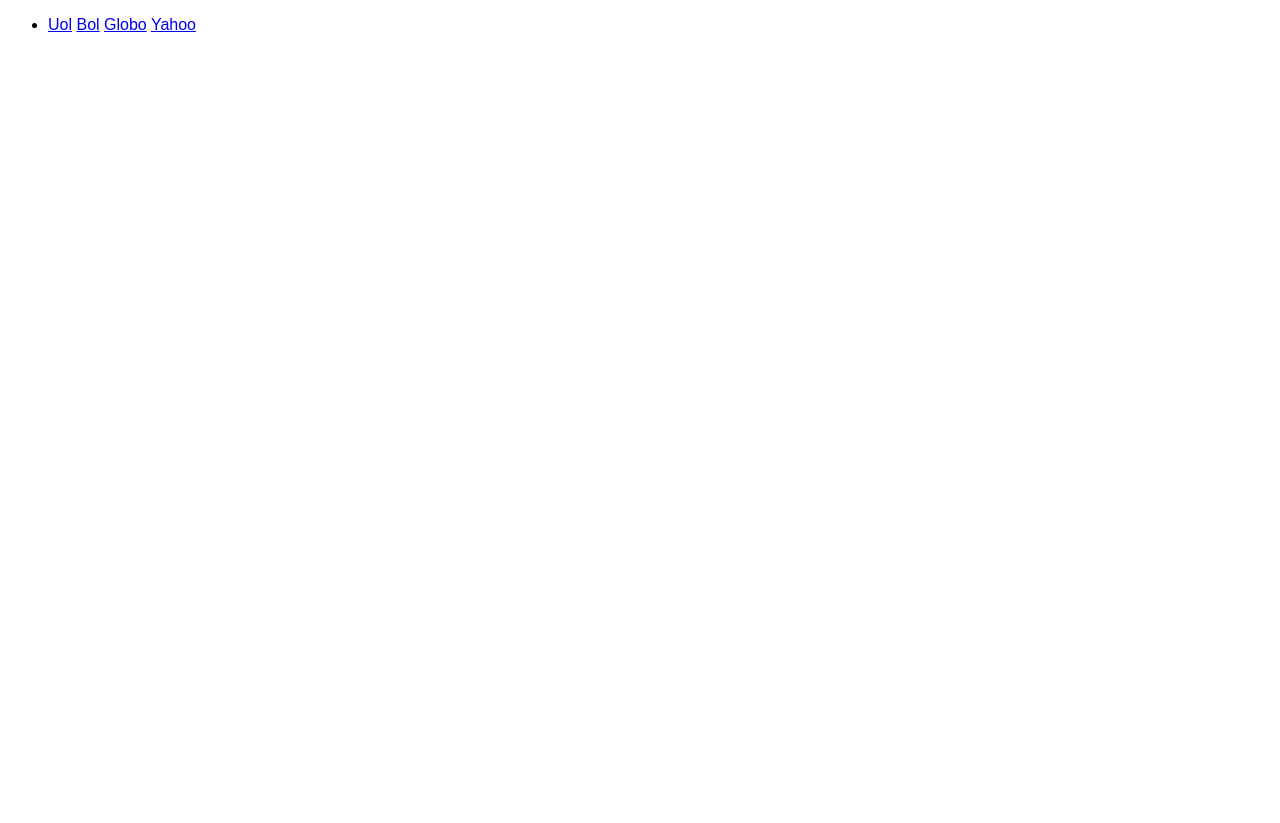
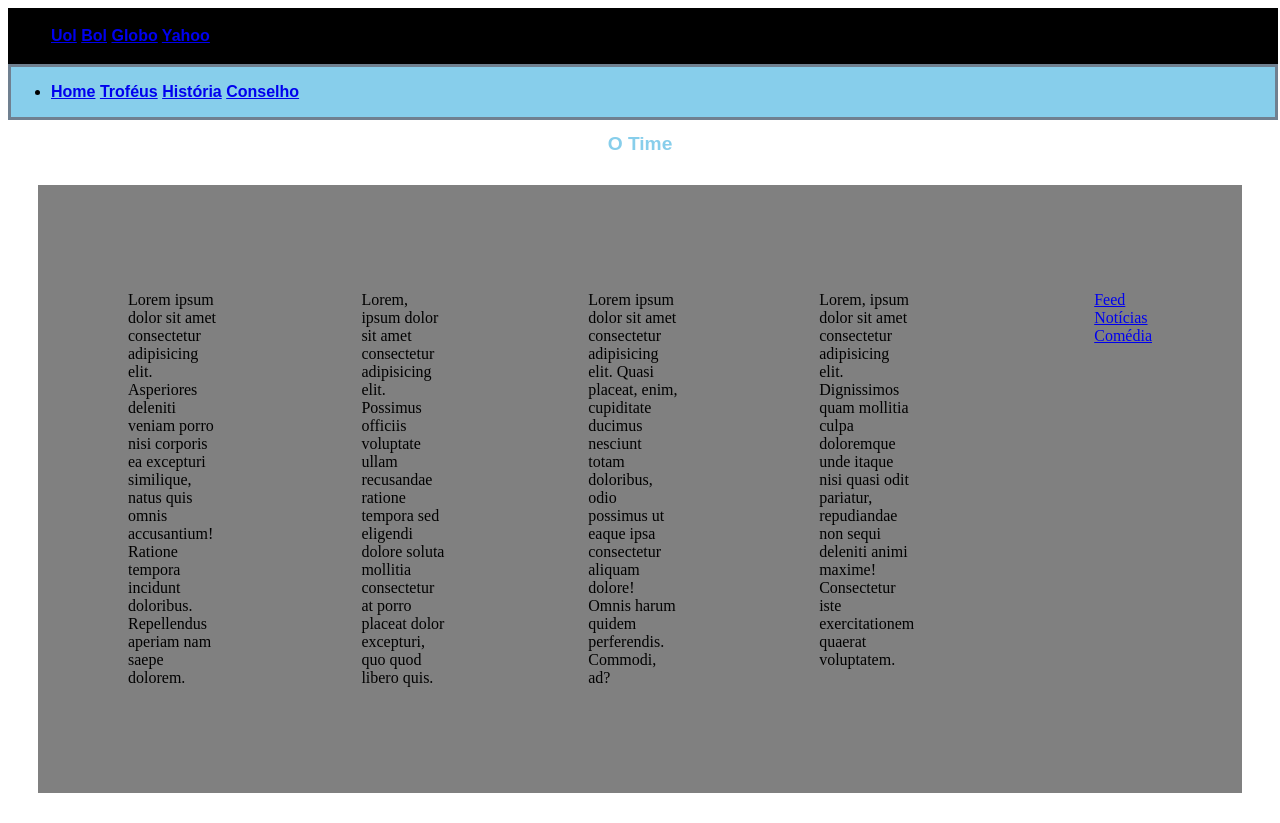
Before and after one commit to teradevlab/cssatv3, a plain HTML site: page index.html in a window 1280 px wide. Before the commit the page ends 800 px from the top, so only its background shows below. Drawn offline with Linux system fonts and the light colour scheme.

Commit message:
Configurando site.

```diff
--- a/index.html
+++ b/index.html
@@ -5,19 +5,102 @@
     <meta name="viewport" content="width=device-width, initial-scale=1.0">
     <title>Atividade 3</title>
     <style>
+
         #Cabecalho01{
             text-decoration: none;
             font-family: Arial, Helvetica, sans-serif;
-            list-style: none;
+            margin: 0 auto;
+            background-color: black;
+            width: 100%;
+            height: 50px;
+            text-align: justify;
+            text-decoration: none;
+            border: solid;
+            border-color: black;
+            display: inline-block;
+            padding: 0px;
+        }
+
+        #Cabecalho02{
+            text-decoration: none;
+            font-family: Arial, Helvetica, sans-serif;
+            margin-top: 0px;
+            margin: 0 auto;
+            background-color: skyblue;
+            width: 100%;
+            height: 50px;
+            text-align: justify;
+            text-decoration: none;
+            border: solid;
+            border-color: slategrey;
+            display: inline-block;
+
+        }
+        article{
+            display: flex;
+            background-color: grey;
+            padding: 20px;
+            margin: 30px;
+
+        }
+
+        main h1{
+            text-align: center;
+            font-size: larger;
+            font-family: Arial, Helvetica, sans-serif;
+            color: skyblue;
+            text-decoration: none;
+
+        }
+
+        #Sections1{
+            padding: 20px;
+            margin: 50px;
+        }
+        #Sections2{
+            padding: 20px;
+            margin: 50px;
+        }
+        #Sections3{
+            padding: 20px;
+            margin: 50px;
+        }
+        #Sections4{
+            padding: 20px;
+            margin: 50px;
+        }
+        #Sections5{
+            padding: 20px;
+            margin: 50px;
+        }
+
+        #Menu1{
+            display: inline;
+            text-align: justify;
+            display: inline-block;
+        }
+
+        #ListaMenu1 {
+            text-decoration: none;
+            font-weight: bolder;
+        }
+        #Menu2{
+            display: inline;
+            text-align: justify;
+            display: inline-block;
+        }
+        #ListaMenu2 {
+            text-decoration: none;
+            font-weight: bolder;
         }
 
     </style>
 </head>
 <body>
-    <main>
+    <header>
         <nav id="Cabecalho01">
-            <ul>
-                <li>
+            <ul id="Menu1">
+                <li id="ListaMenu1">
                     <a href="https://www.uol.com.br/">Uol</a>
                     <a href="https://www.bol.uol.com.br/">Bol</a>
                     <a href="https://www.globo.com/">Globo</a>
@@ -25,8 +108,61 @@
                 </li>
             </ul>
         </nav>
+        <nav id="Cabecalho02">
+            <ul id="Menu2">
+                <li id="ListaMenu2">
+                    <a href="#">Home</a>
+                    <a href="#">Troféus</a>
+                    <a href="#">História</a>
+                    <a href="#">Conselho</a>
+                </li>
+            </ul>
+
+        </nav>
+    </header>
+    <main>
+        <h1>O Time</h1>
+
+        <article >
+
+
+                <section id="Sections1">
+                <P>
+                    Lorem ipsum dolor sit amet consectetur adipisicing elit. Asperiores deleniti veniam porro nisi corporis ea excepturi similique, natus quis omnis accusantium! Ratione tempora incidunt doloribus. Repellendus aperiam nam saepe dolorem.
+                </P>
+             </section>
+             <section id="Sections2">
+                <p>
+                    Lorem, ipsum dolor sit amet consectetur adipisicing elit. Possimus officiis voluptate ullam recusandae ratione tempora sed eligendi dolore soluta mollitia consectetur at porro placeat dolor excepturi, quo quod libero quis.
+                </p>
+            </section>
+            <section id="Sections3">
+                <p>
+                    Lorem ipsum dolor sit amet consectetur adipisicing elit. Quasi placeat, enim, cupiditate ducimus nesciunt totam doloribus, odio possimus ut eaque ipsa consectetur aliquam dolore! Omnis harum quidem perferendis. Commodi, ad?
+                </p>
+            </section>
+            <section id="Sections4">
+                <p>
+                    Lorem, ipsum dolor sit amet consectetur adipisicing elit. Dignissimos quam mollitia culpa doloremque unde itaque nisi quasi odit pariatur, repudiandae non sequi deleniti animi maxime! Consectetur iste exercitationem quaerat voluptatem.
+                </p>
+
+            </section>
+            <section id="Sections5">
+                <ul>
+                    <a href="#">Feed</a>
+                    <a href="#">Notícias</a>
+                    <a href="#">Comédia</a>
+                </ul>
+
+            </section>
+        </article>
+
+
 
     </main>
+    <footer>
+
+    </footer>
 
 </body>
 </html>
```
